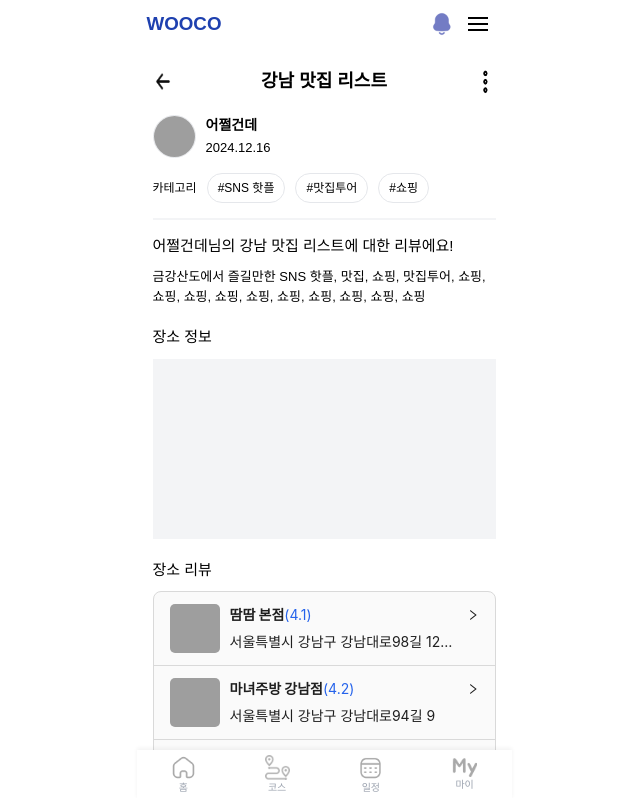
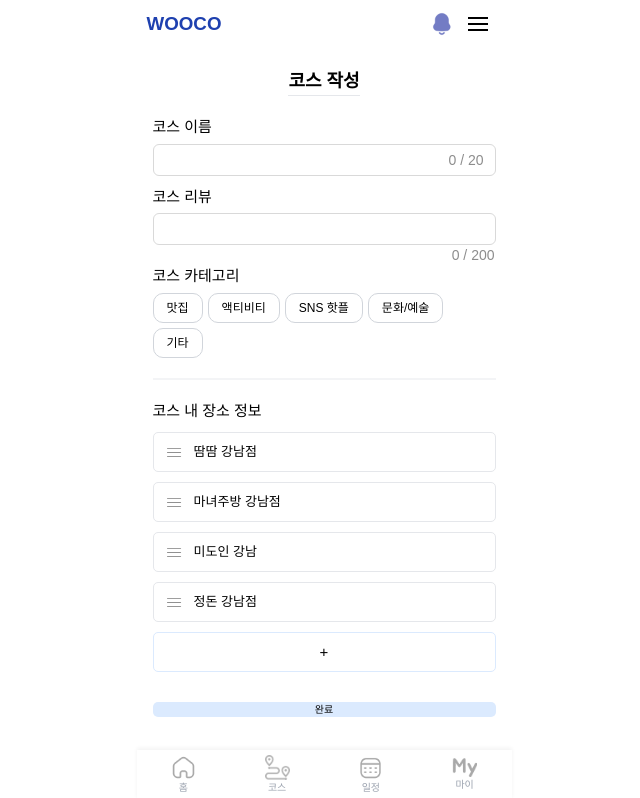
Before and after one commit to team-joytas/wooco-fe, a Next.js app: page /courses/new in a window 1280 px wide. Shown: the top 798 px of the page, without its empty margins (316-956 px from the left). Built offline with nearby package versions, Linux system fonts and the light colour scheme; grey boxes are pictures that could not be loaded.

Commit message:
feat: 코스 작성 페이지 추가

```diff
--- a/next.config.js
+++ b/next.config.js
@@ -2,10 +2,6 @@
 const nextConfig = {
   images: {
     remotePatterns: [
-      {
-        protocol: 'https',
-        hostname: 'i.namu.wiki',
-      },
       {
         protocol: 'https',
         hostname: 'img.choroc.com',
--- /dev/null
+++ b/src/app/courses/new/components/PlaceListComponent.tsx
@@ -0,0 +1,16 @@
+import type { DroppableProvidedProps } from 'react-beautiful-dnd'
+
+interface Props {
+  children: React.ReactNode
+  innerRef?: (element: HTMLElement | null) => void
+  droppableProps?: DroppableProvidedProps
+}
+
+export default function PlaceListComponent(props: Props) {
+  const { children, innerRef, droppableProps } = props
+  return (
+    <div ref={innerRef} {...droppableProps}>
+      {children}
+    </div>
+  )
+}
--- /dev/null
+++ b/src/app/courses/new/page.tsx
@@ -0,0 +1,154 @@
+'use client'
+
+import { useState } from 'react'
+import { Input, Button, Drawer, Radio, Space } from 'antd'
+import { DragDropContext, Droppable, Draggable } from 'react-beautiful-dnd'
+import PlaceListComponent from './components/PlaceListComponent'
+import type { DrawerProps, RadioChangeEvent } from 'antd'
+import dragIcon from '@images/drag_icon.png'
+import Image from 'next/image'
+
+export default function Page() {
+  const [clickedCategory, setClickedCategory] = useState<number[]>([])
+  const [places, setPlaces] = useState([
+    { id: 1, name: '땀땀 강남점' },
+    { id: 2, name: '마녀주방 강남점' },
+    { id: 3, name: '미도인 강남' },
+    { id: 4, name: '정돈 강남점' },
+  ])
+
+  const [open, setOpen] = useState(false)
+
+  const showDrawer = () => {
+    setOpen(true)
+  }
+
+  const onClose = () => {
+    setOpen(false)
+  }
+
+  const categories = [
+    { id: 1, value: '맛집' },
+    { id: 2, value: '액티비티' },
+    { id: 3, value: 'SNS 핫플' },
+    { id: 4, value: '문화/예술' },
+    { id: 5, value: '기타' },
+  ]
+
+  const handleCategoryClick = (id: number) => {
+    setClickedCategory((prev) => {
+      if (prev.includes(id)) {
+        return prev.filter((categoryId) => categoryId !== id)
+      } else {
+        return [...prev, id]
+      }
+    })
+  }
+
+  const handleOnDragEnd = (result: any) => {
+    const { source, destination } = result
+
+    if (!destination) return
+
+    const reorderedPlaces = Array.from(places)
+    const [removed] = reorderedPlaces.splice(source.index, 1)
+    reorderedPlaces.splice(destination.index, 0, removed)
+
+    setPlaces(reorderedPlaces)
+  }
+
+  return (
+    <div className='pt-[20px] pb-[32px] px-[16px] w-full h-[90%] flex flex-col justify-between'>
+      <div className='w-full  flex flex-col items-end'>
+        <p className='m-auto border-b font-semibold text-[18px]'>코스 작성</p>
+        <div className='w-full mt-[20px] flex flex-col gap-[5px]'>
+          <span className='text-[15px]'>코스 이름</span>
+          <Input showCount allowClear maxLength={20} />
+        </div>
+        <div className='w-full mt-[10px] mb-[10px] flex flex-col gap-[5px]'>
+          <span className='text-[15px]'>코스 리뷰</span>
+          <Input.TextArea allowClear showCount autoSize maxLength={200} />
+        </div>
+        <div className='w-full mt-[10px] flex flex-col'>
+          <span className='text-[15px]'>코스 카테고리</span>
+          <div className='mt-[5px] inline-flex flex-wrap gap-[5px]'>
+            {categories.map((category) => (
+              <button
+                key={category.id}
+                className={`text-[12px] py-[5px] px-[13px] border rounded-[10px] transition-all duration-200 ${
+                  clickedCategory.includes(category.id)
+                    ? 'bg-blue-100 border-blue-100'
+                    : 'border-gray-300'
+                }`}
+                onClick={() => handleCategoryClick(category.id)}
+              >
+                {category.value}
+              </button>
+            ))}
+          </div>
+        </div>
+        <div className='w-full mt-[20px] mb-[20px] h-[2px] bg-gray-100' />
+        <div className='w-full flex flex-col gap-[10px]'>
+          <span className='text-[15px]'>코스 내 장소 정보</span>
+          <div className='flex flex-col gap-[10px]'>
+            <DragDropContext onDragEnd={handleOnDragEnd}>
+              <Droppable droppableId='droppable'>
+                {(provided) => (
+                  <div
+                    {...provided.droppableProps}
+                    ref={provided.innerRef}
+                    className='flex flex-col gap-[10px]'
+                  >
+                    {places.map((place, index) => (
+                      <Draggable
+                        draggableId={`${place.id}`}
+                        key={`${index}`}
+                        index={place.id}
+                      >
+                        {(provided) => (
+                          <div
+                            ref={provided.innerRef}
+                            {...provided.draggableProps}
+                            {...provided.dragHandleProps}
+                            className='flex items-center gap-[10px] h-[40px] px-[10px] py-[10px] border text-[15px] rounded-[5px] bg-white'
+                          >
+                            <Image
+                              src={dragIcon}
+                              width={20}
+                              height={15}
+                              className='w-[20px] h-[15px]'
+                              alt='드래그'
+                            />
+                            <span className='text-[13px]'>{place.name}</span>
+                          </div>
+                        )}
+                      </Draggable>
+                    ))}
+                    {provided.placeholder}
+                  </div>
+                )}
+              </Droppable>
+            </DragDropContext>
+            <button
+              onClick={showDrawer}
+              className='w-full h-[40px] text-[15px] rounded-[5px] border border-blue-100 flex items-center justify-center'
+            >
+              +
+            </button>
+            <Drawer
+              title='추가할 장소 검색'
+              size={'large'}
+              placement={'bottom'}
+              className='w-[375px] rounded-[10px]'
+              onClose={onClose}
+              open={open}
+            ></Drawer>
+          </div>
+        </div>
+      </div>
+      <button className='w-full rounded-[5px] mt-[30px] h-[40px] flex items-center justify-center bg-blue-100'>
+        완료
+      </button>
+    </div>
+  )
+}
```
Also changed, not shown: package.json (+8 -6 lines), src/assets/images/drag_icon.png (added), 1 other file (tests, documents, lock files or other folders).
